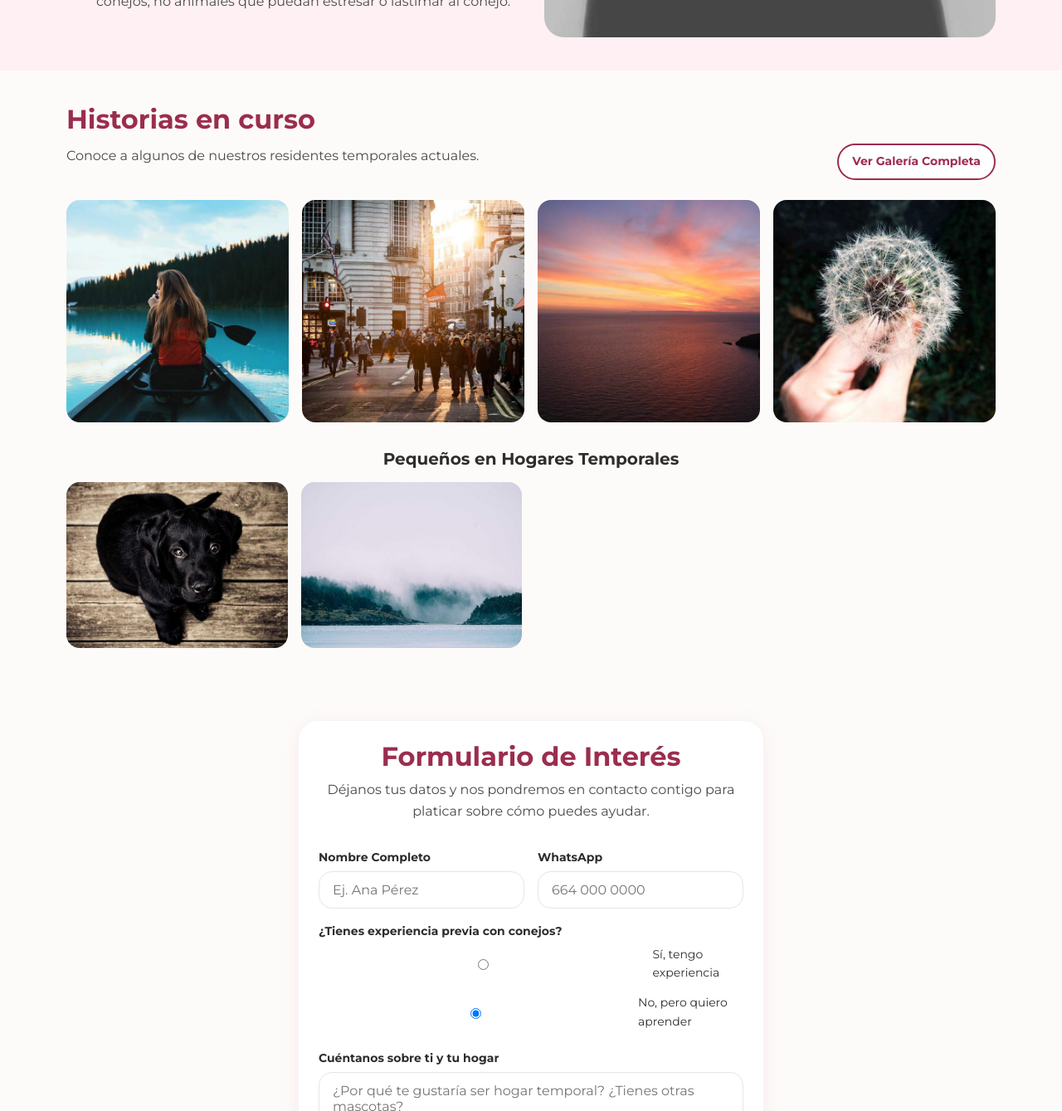
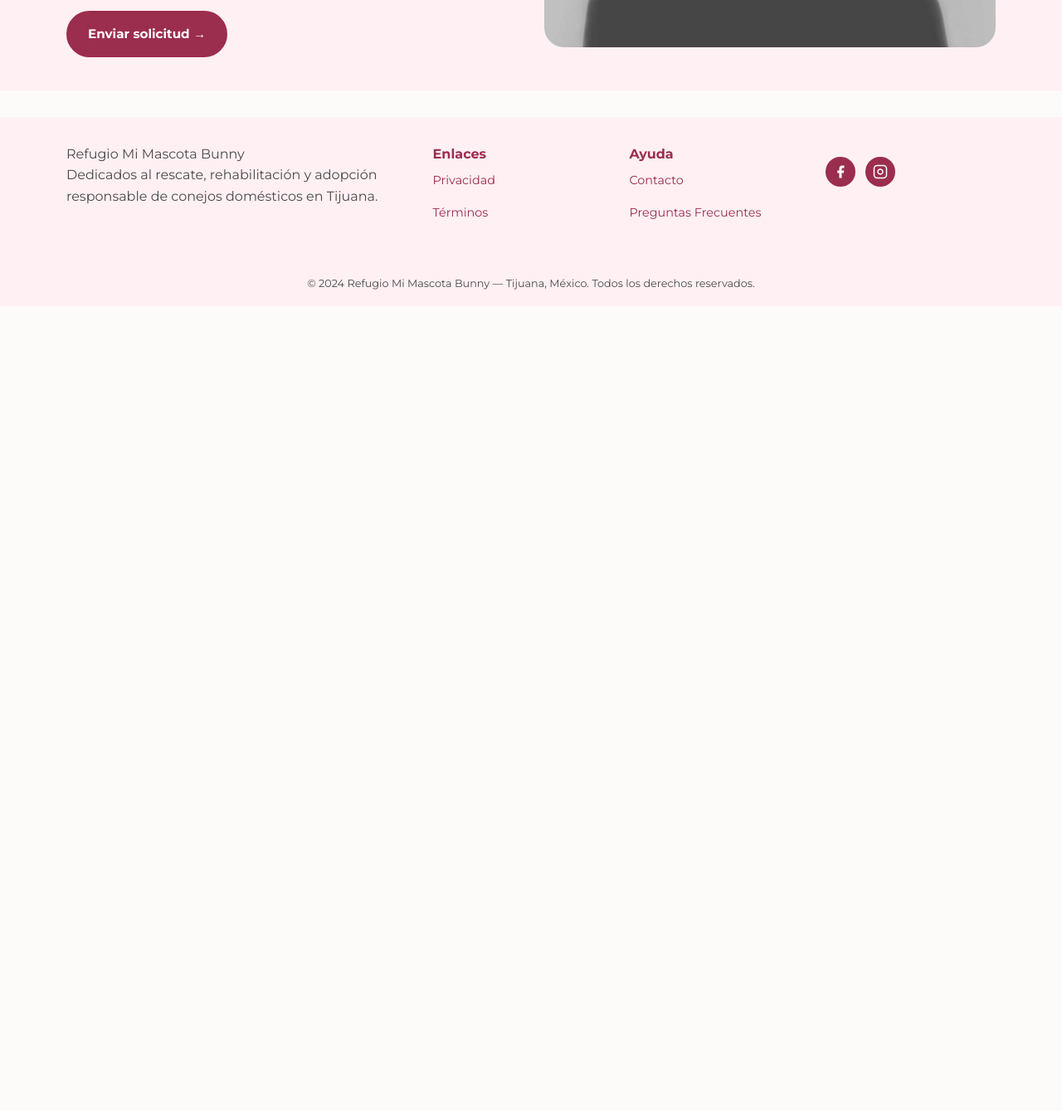
Before and after one commit to QuickAngryBunny/mimascotabunny, a plain HTML site: page hogar-temporal.html in a window 1280 px wide. Shown: the part 1461-2800 px from the top of the page at 83% size. After the commit the page ends 1830 px from the top, so only its background shows below. Drawn offline with Linux system fonts and the light colour scheme.

Commit message:
Update foster page CTA and application link.

```diff
--- a/hogar-temporal.html
+++ b/hogar-temporal.html
@@ -60,7 +60,7 @@
           <h1>Sé el <span class="highlight">Puente de Amor</span> hacia su hogar definitivo</h1>
           <p>Un puente de amor hacia su familia definitiva. Muchos conejitos rescatados en Tijuana necesitan un espacio seguro y tranquilo antes de ser adoptados. Al abrir tu hogar temporalmente, salvas vidas y sanas corazones.</p>
           <div class="hero-actions">
-            <a href="#formulario" class="btn btn-primary">Quiero ser voluntario ♡</a>
+            <a href="#requisitos" class="btn btn-primary">Ver requisitos ♡</a>
           </div>
         </div>
         <div class="hero-image">
@@ -99,7 +99,7 @@
       </div>
     </section>
 
-    <section class="section section-pink">
+    <section class="section section-pink" id="requisitos">
       <div class="container foster-req-layout">
         <div>
           <h2>Requisitos en Tijuana</h2>
@@ -110,6 +110,14 @@
             <li><span class="check">✓</span><span><strong>Atención veterinaria:</strong> Compromiso de llevarlo a sus citas (cubiertas por el refugio).</span></li>
             <li><span class="check">✓</span><span><strong>Compromiso bunny-proof:</strong> Otras mascotas amigables con conejos; no animales que puedan estresar o lastimar al conejo.</span></li>
           </ul>
+          <div style="margin-top:1rem">
+            <a
+              class="btn btn-primary"
+              href="https://docs.google.com/forms/d/131L1_d89_Q1vB0CXZHBejRT80yhPgwajxve7xg-3jaU/edit"
+              target="_blank"
+              rel="noopener noreferrer"
+            >Enviar solicitud →</a>
+          </div>
         </div>
         <div class="hero-image">
           <img src="images/foster-space.jpg" alt="Espacio seguro para conejos" onerror="this.parentElement.classList.add('placeholder-img');this.style.display='none'">
@@ -117,62 +125,6 @@
       </div>
     </section>
 
-    <section class="section">
-      <div class="container">
-        <div class="section-header-row">
-          <div>
-            <h2>Historias en curso</h2>
-            <p>Conoce a algunos de nuestros residentes temporales actuales.</p>
-          </div>
-          <a href="adoptar.html" class="btn btn-outline btn-sm">Ver Galería Completa</a>
-        </div>
-        <div class="gallery-grid">
-          <img src="images/gallery-1.jpg" alt="Conejo temporal 1" onerror="this.classList.add('placeholder-img');this.removeAttribute('src')">
-          <img src="images/gallery-2.jpg" alt="Conejo temporal 2" onerror="this.classList.add('placeholder-img');this.removeAttribute('src')">
-          <img src="images/gallery-3.jpg" alt="Conejo temporal 3" onerror="this.classList.add('placeholder-img');this.removeAttribute('src')">
-          <img src="images/gallery-4.jpg" alt="Conejo temporal 4" onerror="this.classList.add('placeholder-img');this.removeAttribute('src')">
-        </div>
-        <h3 style="margin-top:2rem;text-align:center;font-family:var(--font-sans);color:var(--text-dark)">Pequeños en Hogares Temporales</h3>
-        <div class="gallery-scroll" style="margin-top:1rem">
-          <img src="images/gallery-scroll-1.jpg" alt="Conejo en hogar" onerror="this.classList.add('placeholder-img');this.removeAttribute('src')">
-          <img src="images/gallery-scroll-2.jpg" alt="Conejo comiendo" onerror="this.classList.add('placeholder-img');this.removeAttribute('src')">
-        </div>
-      </div>
-    </section>
-
-    <section class="section" id="formulario">
-      <div class="container">
-        <div class="form-card">
-          <h2 class="section-title">Formulario de Interés</h2>
-          <p class="section-subtitle">Déjanos tus datos y nos pondremos en contacto contigo para platicar sobre cómo puedes ayudar.</p>
-          <form data-form action="#" method="post">
-            <div class="form-row">
-              <div class="form-group">
-                <label for="nombre">Nombre Completo</label>
-                <input type="text" id="nombre" name="nombre" placeholder="Ej. Ana Pérez" required>
-              </div>
-              <div class="form-group">
-                <label for="whatsapp">WhatsApp</label>
-                <input type="tel" id="whatsapp" name="whatsapp" placeholder="664 000 0000" required>
-              </div>
-            </div>
-            <div class="form-group">
-              <label>¿Tienes experiencia previa con conejos?</label>
-              <div class="radio-group">
-                <label><input type="radio" name="experiencia" value="si"> Sí, tengo experiencia</label>
-                <label><input type="radio" name="experiencia" value="no" checked> No, pero quiero aprender</label>
-              </div>
-            </div>
-            <div class="form-group">
-              <label for="mensaje">Cuéntanos sobre ti y tu hogar</label>
-              <textarea id="mensaje" name="mensaje" placeholder="¿Por qué te gustaría ser hogar temporal? ¿Tienes otras mascotas?"></textarea>
-            </div>
-            <button type="submit" class="btn btn-primary btn-block">Enviar solicitud →</button>
-            <p class="form-disclaimer">Al enviar este formulario, aceptas que nos comuniquemos contigo vía WhatsApp para el proceso de selección.</p>
-          </form>
-        </div>
-      </div>
-    </section>
   </main>
 
   <footer class="site-footer">
```
